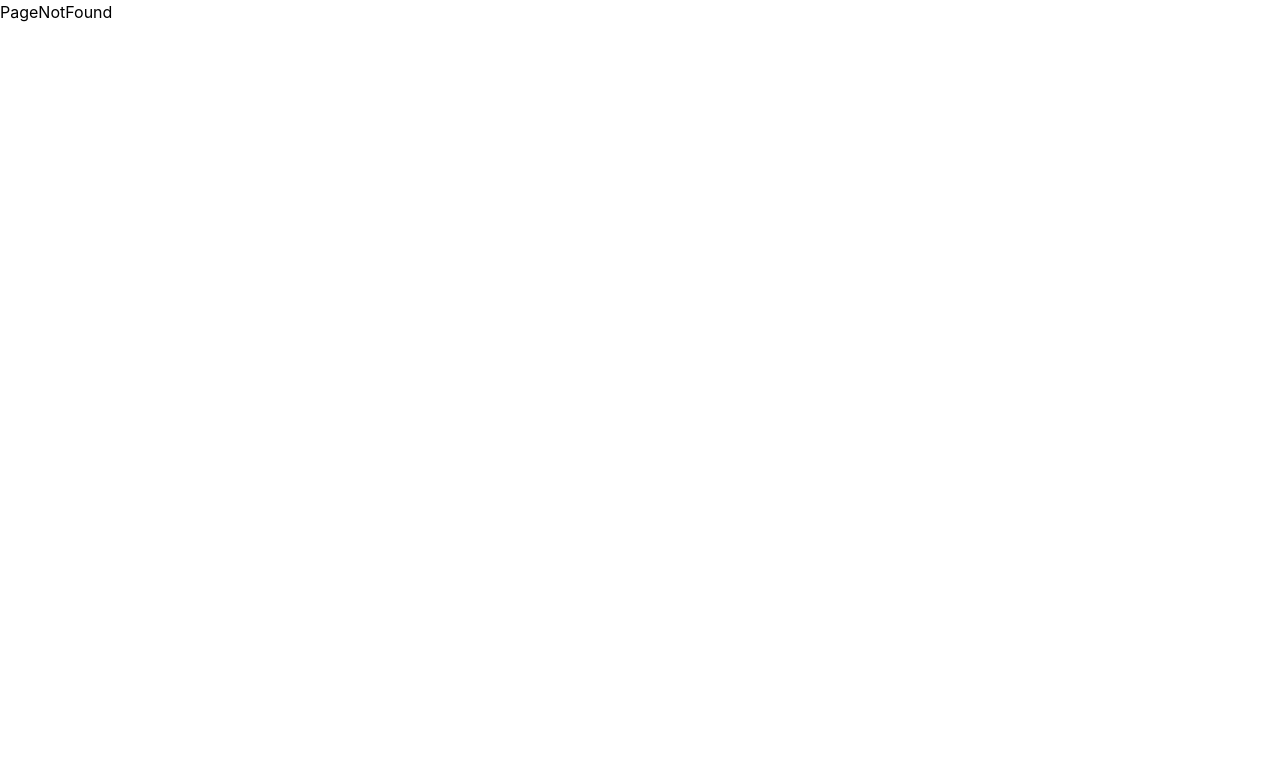
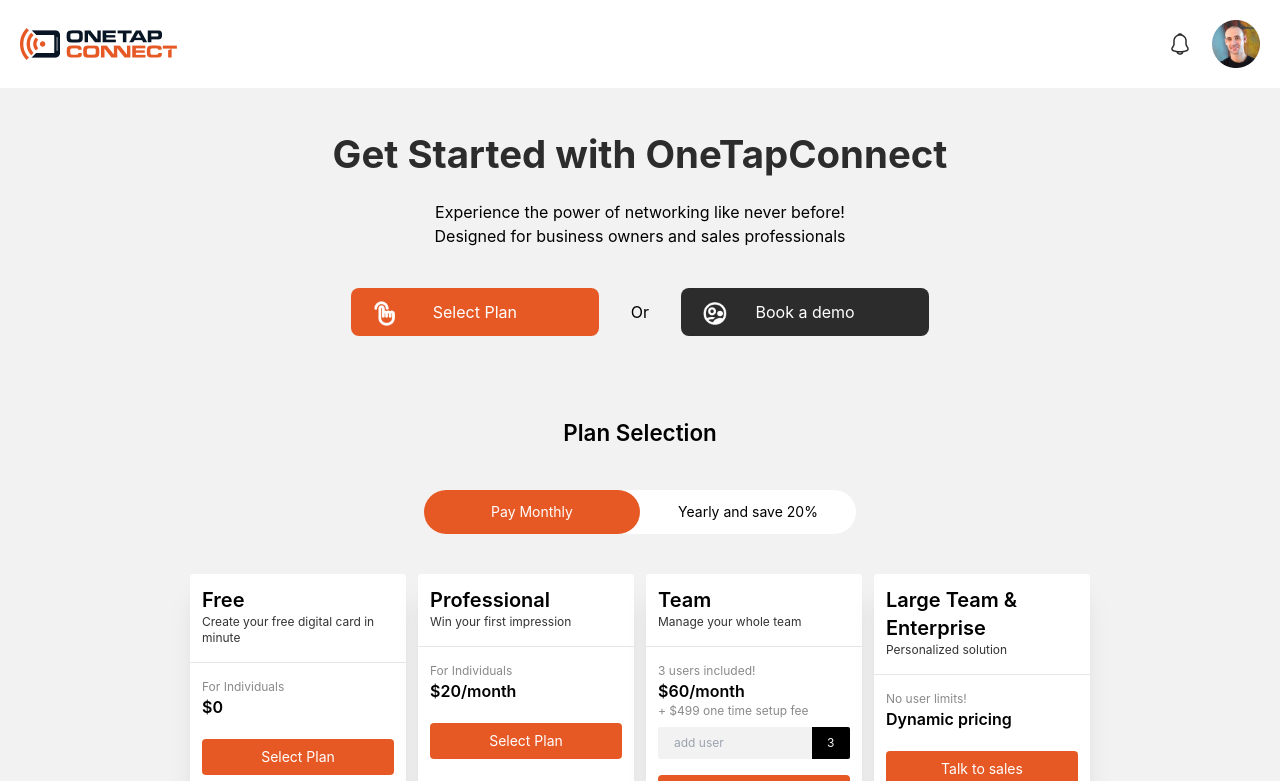
Before and after one commit to harshpatelsyndell/oneTapConnect, a React (Vite) app: page /oneTapConnect/plans in a window 1280 px wide. Shown: the top 781 px of the page. Built offline with nearby package versions, Linux system fonts and the light colour scheme.

Commit message:
add-base-name

```diff
--- a/package.json
+++ b/package.json
@@ -1,9 +1,12 @@
 {
+  "homepage": "https://harshpatelsyndell.github.io/oneTapConnect/",
   "name": "onetapconnect",
   "private": true,
   "version": "0.0.0",
   "type": "module",
   "scripts": {
+    "predeploy": "npm run build",
+    "deploy": "gh-pages -d dist",
     "dev": "vite",
     "build": "vite build",
     "lint": "eslint . --ext js,jsx --report-unused-disable-directives --max-warnings 0",
@@ -24,6 +27,7 @@
     "eslint-plugin-react": "^7.33.2",
     "eslint-plugin-react-hooks": "^4.6.0",
     "eslint-plugin-react-refresh": "^0.4.5",
+    "gh-pages": "^6.1.1",
     "postcss": "^8.4.33",
     "tailwindcss": "^3.4.1",
     "vite": "^5.0.8",
--- a/src/App.jsx
+++ b/src/App.jsx
@@ -7,10 +7,10 @@
 function App() {
   return (
     <div>
-      <BrowserRouter>
+      <BrowserRouter basename="/oneTapConnect">
         <Routes>
           <Route path="/" element={<Login />} />
-          <Route path="plans" element={<Plans />} />
+          <Route path="/plans" element={<Plans />} />
           <Route path="*" element={<PageNotFound />} />
         </Routes>
       </BrowserRouter>
--- a/src/components/PlanSec.jsx
+++ b/src/components/PlanSec.jsx
@@ -127,8 +127,6 @@
     },
   ],
 };
-
-console.log(cardDetails.monthly.length);
 
 export default function PlanSec() {
   const [monthly, setMonthly] = useState(true);
--- a/vite.config.js
+++ b/vite.config.js
@@ -5,4 +5,5 @@
 // https://vitejs.dev/config/
 export default defineConfig({
   plugins: [react(), eslint()],
+  base: "/oneTapConnect/",
 });
```
Also changed, not shown: 1 other file (tests, documents, lock files or other folders).
